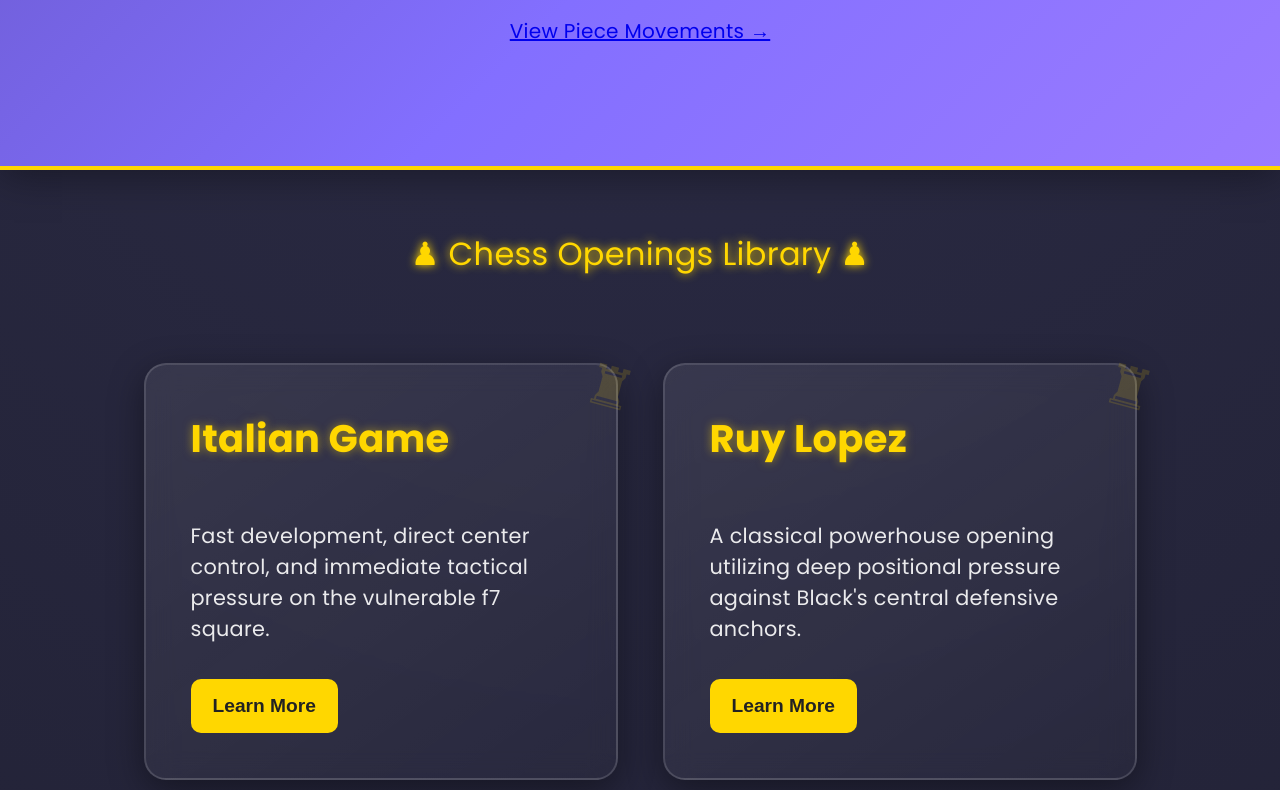
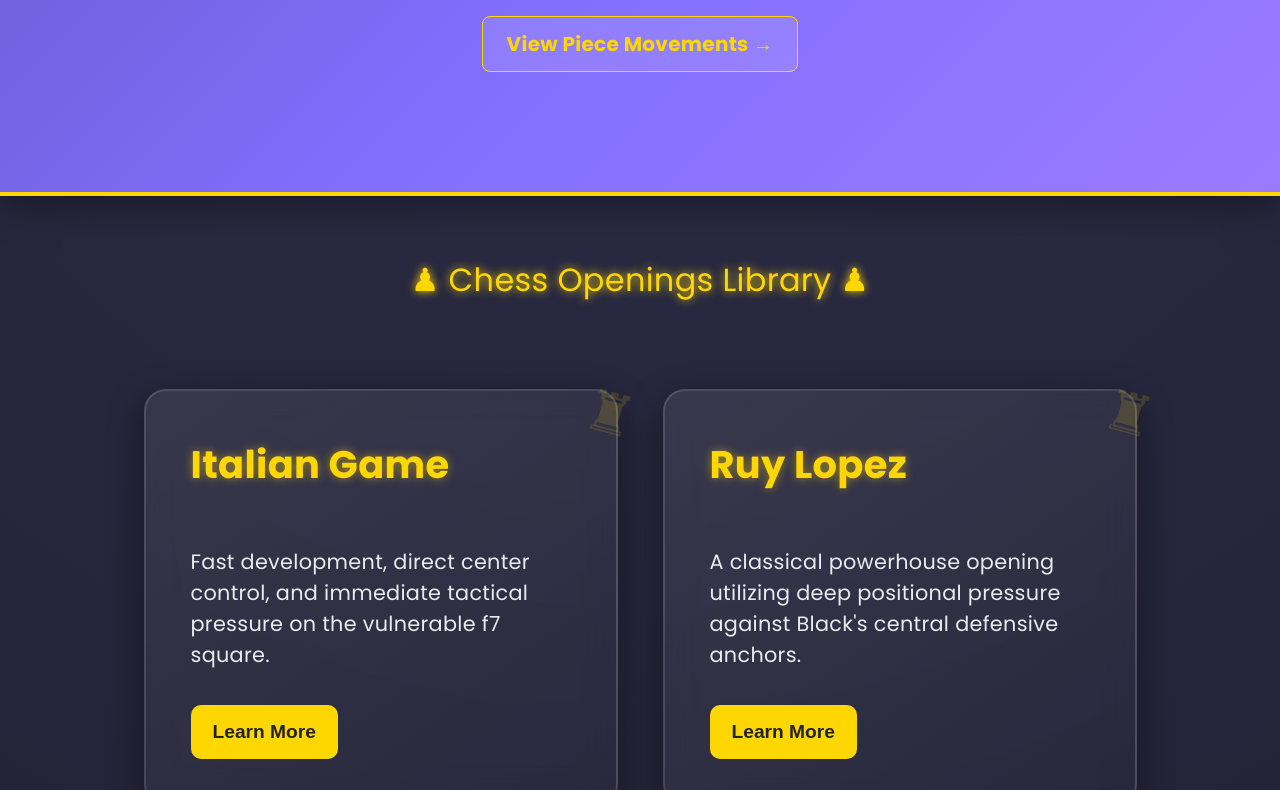
Before and after one commit to Dharmik91585/Demowebsite, a plain HTML site: page index.html in a window 1280 px wide. Shown: the part 304-1094 px from the top of the page. Drawn offline with Linux system fonts and the light colour scheme.

Commit message:
Add navigation button styles to style.css

```diff
--- a/style.css
+++ b/style.css
@@ -164,3 +164,22 @@ footer {
     margin-top: 80px;
     border-top: 3px solid #ffd700;
 }
+
+/* NAVIGATION BUTTON LINK */
+.nav-btn {
+    display: inline-block;
+    padding: 12px 24px;
+    background: rgba(255, 255, 255, 0.1);
+    color: #ffd700;
+    text-decoration: none;
+    font-weight: bold;
+    border-radius: 8px;
+    border: 1px solid #ffd700;
+    transition: background 0.3s, transform 0.2s;
+}
+.nav-btn:hover {
+    background: #ffd700;
+    color: #222;
+    transform: translateY(-2px);
+    box-shadow: 0 0 10px #ffd700;
+}
```
